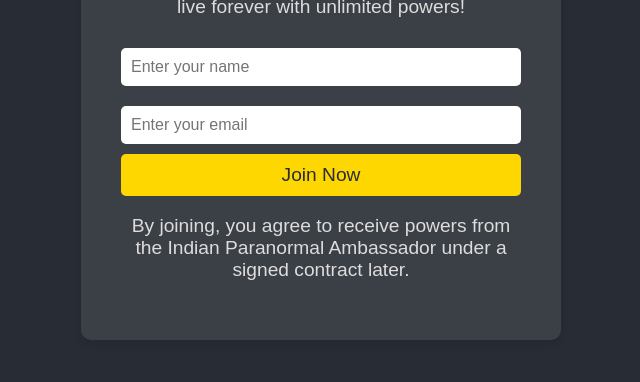
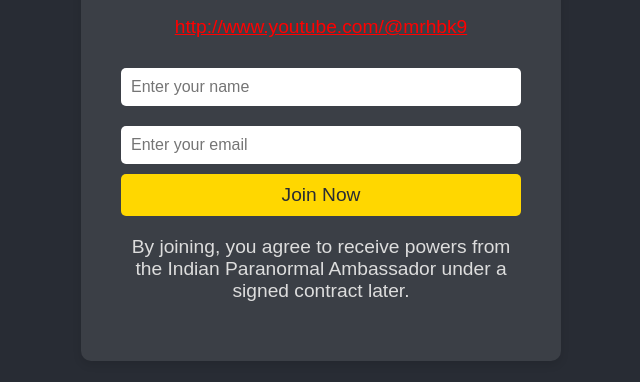
Before and after one commit to MysticWaveTech/IPA, a plain HTML site: page join.html in a window 1280 px wide. Shown: the part 458-840 px from the top of the page, without its empty margins (319-959 px from the left). Drawn offline with Linux system fonts and the light colour scheme.

Commit message:
Add files via upload

```diff
--- a/join.html
+++ b/join.html
@@ -75,6 +75,10 @@
 
         <p>Become a part of the Indian Paranormal Ambassador's mission to save the world and live forever with unlimited powers!</p>
 
+        <p><a href="http://www.youtube.com/@mrhbk9" target="_blank" style="color: red;">http://www.youtube.com/@mrhbk9</a>
+        </p>
+
+
         <form action="https://formspree.io/f/mvgogzrk" method="POST">
             <input type="text" name="name" placeholder="Enter your name" required>
             <input type="email" name="email" placeholder="Enter your email" required>
@@ -82,6 +86,9 @@
         </form>
 
         <p>By joining, you agree to receive powers from the Indian Paranormal Ambassador under a signed contract later.</p>
+
+
+
     </div>
 </body>
 </html>
```
